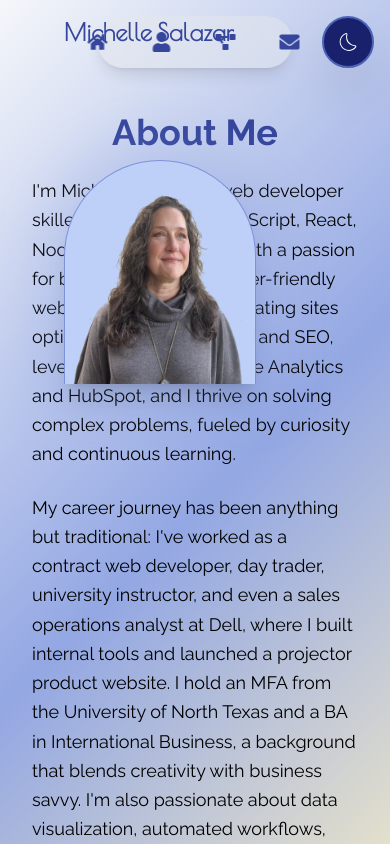
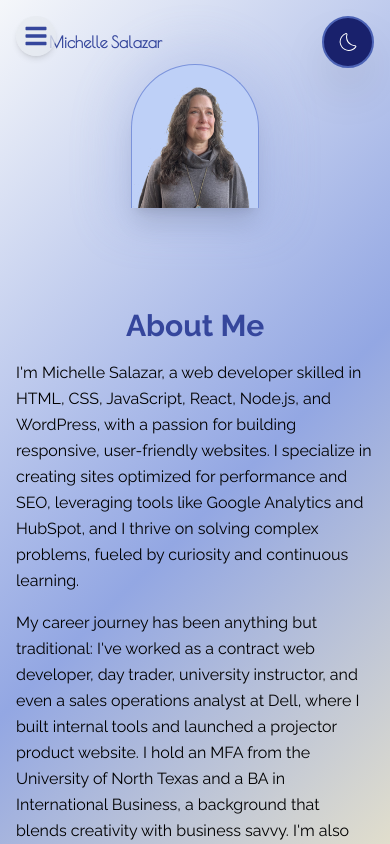
Before and after one commit to dataMichelle/portfolio2025, a React (Vite) app: page /about in a window 390 px wide. Shown: the top 844 px of the page. Built offline with nearby package versions, Linux system fonts and the light colour scheme; the HTML template or start-up script is replaced by a standard one; a web font is replaced by a local one.

Commit message:
fixed mobile navbar

```diff
--- a/src/components/About.jsx
+++ b/src/components/About.jsx
@@ -1,15 +1,6 @@
 import React from "react";
-import { Link } from "react-router-dom";
 import { motion as Motion } from "framer-motion";
 import profileImg from "../assets/images/profilePic6.png";
-import DarkModeToggle from "./DarkModeToggle";
-import { useDarkMode } from "../../context/DarkModeContext";
-
-// Animation variants for name
-const nameVariants = {
-  hidden: { opacity: 0, x: -20 },
-  visible: { opacity: 1, x: 0, transition: { duration: 0.8, ease: "easeOut" } },
-};
 
 // Animation variants for portrait
 const portraitVariants = {
@@ -18,69 +9,53 @@ const portraitVariants = {
 };
 
 const About = () => {
-  const { isDarkMode, toggleDarkMode } = useDarkMode();
-
   return (
-    <section>
-      <DarkModeToggle toggleDarkMode={toggleDarkMode} isDarkMode={isDarkMode} />
-      {/* Name Div */}
-      <div className="fixed top-4 left-16 md:left-20 z-40">
-        <Motion.div variants={nameVariants} initial="hidden" animate="visible">
-          <Link
-            to="/"
-            className="text-primary-700 dark:!text-primary-50 font-poiret font-bold text-2xl md:text-5xl hover:text-primary-500 dark:hover:!text-primary-100 transition-colors duration-200"
-          >
-            Michelle Salazar
-          </Link>
-        </Motion.div>
-      </div>
+    <section className="min-h-screen px-4 sm:px-8 md:px-14 pt-24 sm:pt-28 md:pt-32 pb-24 bg-transparent">
       {/* Portrait Div */}
-      <div className="fixed top-40 md:top-60 left-16 md:left-20 z-10">
+      <div className="fixed top-16 sm:top-20 md:top-60 left-1/2 transform -translate-x-1/2 md:left-24 md:transform-none z-10">
         <Motion.div
           variants={portraitVariants}
           initial="hidden"
           animate="visible"
         >
           <div className="relative">
-            <div className="absolute -inset-6 bg-primary-300 dark:bg-primary-200 opacity-20 rounded-t-full blur-xl"></div>
+            <div className="absolute -inset-4 sm:-inset-6 bg-primary-300 dark:bg-primary-200 opacity-20 rounded-t-full blur-xl"></div>
             <img
               src={profileImg}
               alt="Michelle Salazar"
-              className="relative rounded-t-full w-48 h-56 md:w-72 md:h-80 border-1 border-b-0 bg-primary-100 border-primary-300 dark:border-primary-200 shadow-xl transform hover:scale-105 transition-transform duration-500"
+              className="relative rounded-t-full w-32 h-36 sm:w-48 sm:h-56 md:w-72 md:h-80 border-1 border-b-0 bg-primary-100 border-primary-300 dark:border-primary-200 shadow-xl transform hover:scale-105 transition-transform duration-500"
             />
           </div>
         </Motion.div>
       </div>
       {/* Content Section */}
-      <section className="min-h-screen px-8 md:px-14 pt-28 md:pt-32 pb-24 bg-transparent">
-        <div className="max-w-[640px] mx-auto space-y-6">
+      <div className="max-w-[640px] mx-auto space-y-4 sm:space-y-6 pt-36 sm:pt-48 md:pt-96">
         {/* About Title */}
-          <h1 className="text-4xl font-raleway font-bold text-primary-700 dark:!text-primary-50 mb-6 text-center">
+        <h1 className="text-3xl sm:text-4xl font-raleway font-bold text-primary-700 dark:!text-primary-50 mb-4 sm:mb-6 text-center">
           About Me
         </h1>
         {/* Introduction */}
-          <p className="text-lg text-neutrals-900 dark:text-neutral-100 font-raleway leading-relaxed text-black">
+        <p className="text-base sm:text-lg text-neutrals-900 dark:text-neutral-100 font-raleway leading-relaxed text-black">
           I'm Michelle Salazar, a web developer skilled in HTML, CSS,
-            JavaScript, React, Node.js, and WordPress, with a passion for
-            building responsive, user-friendly websites. I specialize in
-            creating sites optimized for performance and SEO, leveraging tools
-            like Google Analytics and HubSpot, and I thrive on solving complex
-            problems, fueled by curiosity and continuous learning.
+          JavaScript, React, Node.js, and WordPress, with a passion for building
+          responsive, user-friendly websites. I specialize in creating sites
+          optimized for performance and SEO, leveraging tools like Google
+          Analytics and HubSpot, and I thrive on solving complex problems,
+          fueled by curiosity and continuous learning.
         </p>
         {/* Aha Moment */}
-          <p className="text-lg text-neutrals-900 dark:text-neutral-100 font-raleway leading-relaxed text-black">
-            My career journey has been anything but traditional: I've worked as
-            a contract web developer, day trader, university instructor, and
-            even a sales operations analyst at Dell, where I built internal
-            tools and launched a projector product website. I hold an MFA from
-            the University of North Texas and a BA in International Business, a
+        <p className="text-base sm:text-lg text-neutrals-900 dark:text-neutral-100 font-raleway leading-relaxed text-black">
+          My career journey has been anything but traditional: I've worked as a
+          contract web developer, day trader, university instructor, and even a
+          sales operations analyst at Dell, where I built internal tools and
+          launched a projector product website. I hold an MFA from the
+          University of North Texas and a BA in International Business, a
           background that blends creativity with business savvy. I'm also
-            passionate about data visualization, automated workflows, and
-            creative coding, and I'm always looking to learn new technologies
-            and bring fresh ideas to my projects.
+          passionate about data visualization, automated workflows, and creative
+          coding, and I'm always looking to learn new technologies and bring
+          fresh ideas to my projects.
         </p>
       </div>
-      </section>
     </section>
   );
 };
--- a/src/components/Contact.jsx
+++ b/src/components/Contact.jsx
@@ -4,7 +4,6 @@ import { motion as Motion } from "framer-motion";
 import { ToastContainer, toast } from "react-toastify";
 import "react-toastify/dist/ReactToastify.css";
 import useContactForm from "../hooks/useContactForm";
-import DarkModeToggle from "./DarkModeToggle";
 import { useDarkMode } from "../../context/DarkModeContext";
 
 // Animation variants for name
@@ -38,17 +37,6 @@ const Contact = () => {
       id="contact"
       className="flex justify-center items-center min-h-screen bg-transparent text-neutral-900 dark:text-primary-100"
     >
-      <DarkModeToggle toggleDarkMode={toggleDarkMode} isDarkMode={isDarkMode} />
-      <div className="fixed top-4 left-16 md:left-20 z-40">
-        <Motion.div variants={nameVariants} initial="hidden" animate="visible">
-          <Link
-            to="/"
-            className="text-primary-700 dark:!text-primary-50 font-poiret font-bold text-2xl md:text-5xl hover:text-primary-500 dark:hover:!text-primary-100 transition-colors duration-200"
-          >
-            Michelle Salazar
-          </Link>
-        </Motion.div>
-      </div>
       <div className="p-8 rounded-lg shadow-lg w-full max-w-md sm:max-w-lg md:max-w-xl lg:max-w-2xl border-none bg-primary-500 dark:bg-primary-500">
         <h1 className="text-2xl font-bold sm:text-3xl font-nunito text-neutral-50 dark:text-primary-100 mb-4 text-center">
           Get in Touch
--- a/src/components/DarkModeToggle.jsx
+++ b/src/components/DarkModeToggle.jsx
@@ -5,7 +5,6 @@ import { CiLight, CiDark } from "react-icons/ci";
 const DarkModeToggle = ({ toggleDarkMode, isDarkMode }) => {
   return (
     <Motion.div
-      className="fixed top-4 right-4 z-40"
       whileHover={{ scale: 1.2, rotate: 15 }}
       whileTap={{ scale: 0.95 }}
     >
@@ -13,7 +12,7 @@ const DarkModeToggle = ({ toggleDarkMode, isDarkMode }) => {
         onClick={toggleDarkMode}
         className={`p-3 rounded-full text-neutral-50 shadow-2xl backdrop-filter backdrop-blur-md transition-all duration-300 focus:outline-none focus:ring-2 ${
           isDarkMode
-            ? "bg-accent-50 border-2 text-primary-900 border-primary-300 hover:shadow-[0_4px_12px_rgba(0,0,0,0.3)] "
+            ? "bg-accent-50 border-2 text-primary-900 border-primary-300 hover:shadow-[0_4px_12px_rgba(0,0,0,0.3)]"
             : "bg-primary-900 border-2 text-white border-primary-500 hover:shadow-[0_4px_12px_rgba(0,0,0,0.3)]"
         }`}
         aria-label="Toggle dark mode"
--- a/src/components/Home.jsx
+++ b/src/components/Home.jsx
@@ -2,7 +2,6 @@ import React from "react";
 import { Link } from "react-router-dom";
 import { motion as Motion } from "framer-motion";
 import SkillsAnimation from "./SkillsAnimation";
-import DarkModeToggle from "./DarkModeToggle";
 import { useDarkMode } from "../../context/DarkModeContext";
 
 // Animation variants for header
@@ -26,28 +25,11 @@ const highlightVariants = {
   }),
 };
 
-// Animation variants for name
-const nameVariants = {
-  hidden: { opacity: 0, x: 20 },
-  visible: { opacity: 1, x: 0, transition: { duration: 0.8, ease: "easeOut" } },
-};
-
 const Home = () => {
   const { isDarkMode, toggleDarkMode } = useDarkMode();
 
   return (
     <>
-      <DarkModeToggle toggleDarkMode={toggleDarkMode} isDarkMode={isDarkMode} />
-      <div className="fixed top-4 left-16 md:left-20 z-40">
-        <Motion.div variants={nameVariants} initial="hidden" animate="visible">
-          <Link
-            to="/"
-            className="text-primary-700 dark:text-primary-50 font-poiret font-bold text-2xl md:text-5xl hover:text-primary-500 dark:hover:text-primary-100 transition-colors duration-200"
-          >
-            Michelle Salazar
-          </Link>
-        </Motion.div>
-      </div>
       <section className="min-h-screen px-6 md:px-14 pt-28 md:pt-32 pb-24 bg-transparent flex flex-col items-center">
         <div className="flex flex-col items-center gap-6">
           <Motion.div
@@ -113,7 +95,7 @@ const Home = () => {
                 <Link
                   to="/projects"
                   aria-label="View Michelle's projects"
-                  className="inline-block px-6 py-3 text-sm  border-2 border-primary-600 text-primary-900 dark:border-neutral-100 dark:text-neutral-100 font-nunito font-semibold rounded-full hover:bg-primary-600 hover:text-neutral-50 dark:hover:bg-neutral-100 dark:hover:text-primary-900 transition-all duration-300"
+                  className="inline-block px-6 py-2 text-sm  text-primary-900 border-1 border-primary-600 dark:bg-neutral-900 dark:border-neutral-100 dark:text-neutral-100 font-nunito font-semibold rounded-full hover:bg-primary-600 hover:text-neutral-50 dark:hover:bg-neutral-100 dark:hover:text-primary-900 transition-all duration-300"
                 >
                   View My Work
                 </Link>
@@ -125,7 +107,7 @@ const Home = () => {
                 <Link
                   to="/contact"
                   aria-label="Contact Michelle"
-                  className="inline-block px-6 py-3 text-sm bg-primary-500 text-neutral-50 dark:bg-primary-500 dark:text-neutral-50 dark:shadow-[0_2px_4px_rgba(200,200,200,0.3)] font-nunito font-semibold rounded-full hover:bg-primary-300 dark:hover:bg-primary-300 transition-all duration-300"
+                  className="inline-block px-6 py-[.55rem] text-sm bg-primary-500 text-neutral-50 dark:bg-primary-500 dark:text-neutral-50 dark:shadow-[0_2px_4px_rgba(200,200,200,0.3)] font-nunito font-semibold rounded-full hover:bg-primary-300 dark:hover:bg-primary-300 transition-all duration-300"
                 >
                   Let's Connect
                 </Link>
@@ -143,7 +125,7 @@ const Home = () => {
               <Link
                 to="/projects"
                 aria-label="Explore Michelle's projects"
-                className="mt-6 inline-block px-10 py-4 bg-accent-100 text-neutral-50 dark:bg-primary-500 dark:text-neutral-50 dark:shadow-[0_2px_4px_rgba(200,200,200,0.3)] font-nunito font-semibold rounded-full hover:bg-primary-300 dark:hover:bg-primary-300 transition-all duration-300"
+                className="mt-6 inline-block px-10 py-4 bg-accent-100 text-neutral-50 dark:bg-primary-500 dark:text-neutral-50 font-nunito font-semibold rounded-full shadow-lg dark:shadow-[0_4px_8px_rgba(0,0,0,0.4)] hover:shadow-xl dark:hover:shadow-[0_8px_12px_rgba(0,0,0,0.8)] transition-all duration-300"
               >
                 Explore My Projects
               </Link>
--- a/src/components/Navbar.jsx
+++ b/src/components/Navbar.jsx
@@ -1,52 +1,146 @@
-import React from "react";
-import { NavLink } from "react-router-dom";
-import { FaHome, FaUser, FaProjectDiagram, FaEnvelope } from "react-icons/fa";
+import React, { useState } from "react";
+import { NavLink, Link } from "react-router-dom";
+import {
+  FaHome,
+  FaUser,
+  FaProjectDiagram,
+  FaEnvelope,
+  FaBars,
+  FaTimes,
+} from "react-icons/fa";
+import { motion as Motion } from "framer-motion";
+import DarkModeToggle from "./DarkModeToggle";
+import { useDarkMode } from "../../context/DarkModeContext";
+
+// Animation variants for name
+const nameVariants = {
+  hidden: { opacity: 0, x: -20 },
+  visible: { opacity: 1, x: 0, transition: { duration: 0.8, ease: "easeOut" } },
+};
 
 const Navbar = () => {
+  const [isMenuOpen, setIsMenuOpen] = useState(false);
+  const { isDarkMode, toggleDarkMode } = useDarkMode();
+
   const links = [
-    { to: "/", text: "Home", icon: <FaHome className="w-5 h-5" /> },
-    { to: "/about", text: "About", icon: <FaUser className="w-5 h-5" /> },
+    {
+      to: "/",
+      text: "Home",
+      icon: <FaHome className="w-5 h-5 md:w-4 md:h-4 lg:w-6 lg:h-6" />,
+    },
+    {
+      to: "/about",
+      text: "About",
+      icon: <FaUser className="w-5 h-5 md:w-4 md:h-4 lg:w-6 lg:h-6" />,
+    },
     {
       to: "/projects",
       text: "Projects",
-      icon: <FaProjectDiagram className="w-5 h-5" />,
+      icon: (
+        <FaProjectDiagram className="w-5 h-5 md:w-4 md:h-4 lg:w-6 lg:h-6" />
+      ),
     },
     {
       to: "/contact",
       text: "Contact",
-      icon: <FaEnvelope className="w-5 h-5" />,
+      icon: <FaEnvelope className="w-5 h-5 md:w-4 md:h-4 lg:w-6 lg:h-6" />,
     },
   ];
 
+  const toggleMenu = () => {
+    setIsMenuOpen(!isMenuOpen);
+  };
+
   return (
-    <nav className="fixed top-4 left-1/2 transform -translate-x-1/2 w-[50%] max-w-lg bg-neutral-100/50 dark:bg-neutral-900/50 navbar-glass rounded-full shadow-lg z-30 flex items-center justify-center px-4 py-4 backdrop-filter backdrop-blur-md">
-      <div className="flex items-center space-x-10">
-        {" "}
-        {/* Increased space between groups */}
+    <>
+      {/* Hamburger Menu */}
+      <div className="md:hidden fixed top-4 left-4 z-50">
+        <button
+          onClick={toggleMenu}
+          className="p-2 rounded-full bg-neutral-100/50 dark:bg-neutral-900/50 backdrop-filter backdrop-blur-md shadow-md text-primary-700 dark:text-primary-100 focus:outline-none"
+          aria-label="Toggle menu"
+        >
+          {isMenuOpen ? <FaTimes size={24} /> : <FaBars size={24} />}
+        </button>
+      </div>
+
+      {/* Extended Navbar */}
+      <nav className="flex items-center justify-between px-4 sm:px-6 md:px-6 pt-4 bg-transparent z-30">
+        {/* Name */}
+        <Motion.div
+          className="md:ml-4 md:mr-4 lg:ml-4 lg:mr-4 flex-1 md:flex-none flex justify-center md:justify-start min-w-0 w-full md:w-auto text-center md:text-left"
+          variants={nameVariants}
+          initial="hidden"
+          animate="visible"
+        >
+          <Link
+            to="/"
+            className="text-primary-700 dark:!text-primary-50 font-poiret font-bold text-base sm:text-2xl md:text-2xl lg:text-3xl xl:text-4xl 2xl:text-5xl hover:text-primary-500 dark:hover:!text-primary-100 transition-colors duration-200 mx-auto md:mx-0"
+          >
+            Michelle Salazar
+          </Link>
+        </Motion.div>
+
+        {/* Centered Icon Navigation (Pill-Shaped, md and above) */}
+        <div className="hidden md:flex absolute left-1/2 transform -translate-x-1/2 bg-neutral-100/50 dark:bg-neutral-900/50 navbar-glass rounded-full shadow-lg px-4 py-4 md:px-3 md:py-3 lg:px-6 lg:py-5 backdrop-filter backdrop-blur-md md:mt-1 lg:mt-6 pointer-events-none">
+          <div className="flex items-center justify-center space-x-6 sm:space-x-8 md:space-x-4 lg:space-x-10 pointer-events-auto">
             {links.map((link) => (
               <NavLink
                 key={link.to}
                 to={link.to}
                 className={({ isActive }) =>
                   `flex items-center space-x-2 text-primary-700 dark:!text-primary-100 group hover:text-accent-300 dark:hover:!text-primary-50 transition-colors duration-200 ${
-                isActive
-                  ? "active:text-accent-300 dark:active:!text-primary-50"
-                  : ""
+                    isActive ? "text-accent-300 dark:!text-primary-50" : ""
                   }`
                 }
+                onClick={() => setIsMenuOpen(false)}
               >
                 <div className="flex items-center space-x-1">
-              {" "}
-              {/* Tight grouping for icon and text */}
                   {link.icon}
-              <span className="hidden md:inline-block text-sm font-nunito font-medium group-hover:underline">
+                  <span className="text-sm md:text-xs lg:text-base font-nunito font-medium group-hover:underline">
                     {link.text}
                   </span>
                 </div>
               </NavLink>
             ))}
           </div>
+        </div>
+
+        {/* Dark Mode Toggle (Right Corner) */}
+        <div className="flex-1 flex justify-end md:mr-4 lg:mr-4 z-40">
+          <DarkModeToggle
+            toggleDarkMode={toggleDarkMode}
+            isDarkMode={isDarkMode}
+          />
+        </div>
       </nav>
+
+      {/* Mobile Menu (below md) */}
+      {isMenuOpen && (
+        <div className="md:hidden fixed top-16 left-0 w-full bg-neutral-100/50 dark:bg-neutral-900/50 backdrop-filter backdrop-blur-md shadow-lg z-40 flex flex-col items-center py-4">
+          {links.map((link) => (
+            <NavLink
+              key={link.to}
+              to={link.to}
+              className={({ isActive }) =>
+                `flex items-center space-x-2 text-primary-700 dark:!text-primary-100 py-2 hover:text-accent-300 dark:hover:!text-primary-50 transition-colors duration-200 ${
+                  isActive
+                    ? "text-accent-300 dark:!text-primary-50 underline underline-offset-4"
+                    : ""
+                }`
+              }
+              onClick={() => setIsMenuOpen(false)}
+            >
+              {link.icon}
+              <span className="text-2xl font-nunito font-medium">
+                {link.text}
+              </span>
+            </NavLink>
+          ))}
+        </div>
+      )}
+    </>
   );
 };
+
 export default Navbar;
--- a/src/components/ProjectDetail.jsx
+++ b/src/components/ProjectDetail.jsx
@@ -24,16 +24,7 @@ const ProjectDetail = () => {
   return (
     <section className="p-8 min-h-screen flex flex-col pt-28 gap-8 bg-transparent">
       <DarkModeToggle toggleDarkMode={toggleDarkMode} isDarkMode={isDarkMode} />
-      <div className="fixed top-4 left-16 md:left-20 z-40">
-        <Motion.div variants={nameVariants} initial="hidden" animate="visible">
-          <Link
-            to="/"
-            className="text-primary-700 dark:text-primary-300 font-poiret font-bold text-2xl md:text-5xl hover:text-primary-500 dark:hover:text-primary-100 transition-colors duration-200"
-          >
-            Michelle Salazar
-          </Link>
-        </Motion.div>
-      </div>
+
       <section className="max-w-6xl mx-auto">
         <h2 className="text-4xl font-bold text-primary-700 dark:text-primary-300 text-center mb-4">
           {project.title}
--- a/src/components/ProjectsOverview.jsx
+++ b/src/components/ProjectsOverview.jsx
@@ -19,17 +19,7 @@ const ProjectsOverview = () => {
     <section className="p-8 bg-transparent min-h-screen pt-28">
       {/* Dark Mode Toggle */}
       <DarkModeToggle toggleDarkMode={toggleDarkMode} isDarkMode={isDarkMode} />
-      {/* Name Div */}
-      <div className="fixed top-4 left-16 md:left-20 z-40">
-        <Motion.div variants={nameVariants} initial="hidden" animate="visible">
-          <Link
-            to="/"
-            className="text-primary-700 dark:text-primary-300 font-poiret font-bold text-2xl md:text-5xl hover:text-primary-500 dark:hover:text-primary-100 transition-colors duration-200"
-          >
-            Michelle Salazar
-          </Link>
-        </Motion.div>
-      </div>
+
       <h1 className="text-4xl font-bold text-primary-700 dark:text-primary-300 mb-8 text-center">
         My Projects
       </h1>
```
Also changed, not shown: src/components/SkillsAnimation.jsx (+39 -23 lines). Lines whose indentation alone changed are shown as unchanged.
